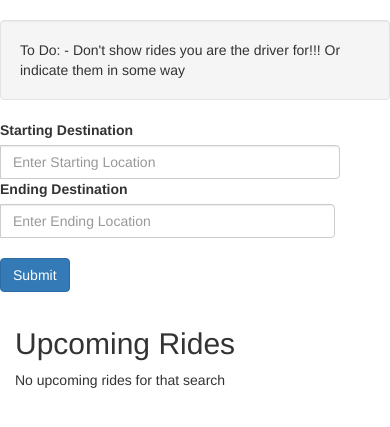
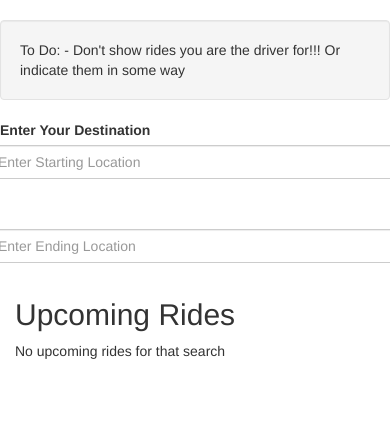
Before and after one commit to maddiecousens/Carseat, a Flask app: page /search?query=all in a window 390 px wide; the page is wider, and only the part inside the window is pictured. Shown: the part 52-479 px from the top of that part. Run offline with Flask 2, Linux system fonts and the light colour scheme; data that the repository does not hold is empty; some libraries are stand-ins or nearby versions.

Commit message:
Adjusting HTML Search Page: changed search input field format, added reverse button

```diff
--- a/templates/search.html
+++ b/templates/search.html
@@ -10,12 +10,12 @@
 <script type="text/javascript" src="https://cdnjs.cloudflare.com/ajax/libs/bootstrap-datetimepicker/4.17.37/js/bootstrap-datetimepicker.min.js"></script>
 <link rel="stylesheet" href="https://cdnjs.cloudflare.com/ajax/libs/bootstrap-datetimepicker/4.17.37/css/bootstrap-datetimepicker.css"/>
 
+<!--
+<script src="https://maps.googleapis.com/maps/api/js?key=AIzaSyBBm2Vj5UTzzCPn_6ZYRQxOT55U3PtKXgQ&libraries=places&callback=initAutocomplete" async defer></script>
+ -->
 
-<script src="https://maps.googleapis.com/maps/api/js?key=AIzaSyBBm2Vj5UTzzCPn_6ZYRQxOT55U3PtKXgQ&libraries=places&callback=initAutocomplete" async defer></script>
+<script src="https://maps.googleapis.com/maps/api/js?key=AIzaSyBBm2Vj5UTzzCPn_6ZYRQxOT55U3PtKXgQ&libraries=places" async defer></script>
 
-<!--
-<script src="https://maps.googleapis.com/maps/api/js?key=AIzaSyBBm2Vj5UTzzCPn_6ZYRQxOT55U3PtKXgQ&libraries=places" async defer></script>
- -->
 
 {% endblock %}
 
@@ -24,18 +24,18 @@
     To Do:
     - Don't show rides you are the driver for!!! Or indicate them in some way
 </div>
+<form action="/search">
+<div class="row form-inline">
+        <fieldset>
 
-<!-- Eventually turn into an ajax request -->
-<form action="/search">
+            <div class="col-md-12">
+                <label for="start-address">Enter Your Destination</label>
+            </div>
+
+
             <div class="form-group">
-        <div class="row">
-            <div class="col-xs-12 col-sm-6">
-                <div class="input-group">
-                    <label for="starting">Starting Destination</label>
-                    <input type="text" class="form-control" id="autocomplete"name="start-address"
+                <input type="text" class="form-control" id="autocomplete" name="start-address"
                     aria-describedby="starting destination" placeholder="Enter Starting Location" required>
-                </div>
-            </div>
                 <div>
                    <!--  <input type="text" id="street_number" name="street_number"></input>
                     <input type="text" id="route" name="route"></input> -->
@@ -45,14 +45,15 @@
                     <input type="hidden" id="lat" name="lat"></input>
                     <input type="hidden" id="lng" name="lng"></input>
                 </div>
+            </div>
 
-            <div class="col-xs-12 col-sm-6">
-                <div class="input-group">
-                    <label for="ending">Ending Destination</label>
-                    <input type="text" class="form-control" id="autocomplete2" name="end-address"
+            <div class="form-group">
+                <span class="glyphicon glyphicon-transfer" aria-hidden="true"></span>
+            </div>
+
+            <div class="form-group">
+                <input aria-label type="text" class="form-control" id="autocomplete2" name="end-address"
                 aria-describedby="ending destination" placeholder="Enter Ending Location" required>
-                </div>
-            </div>
                 <div>
                    <!--  <input type="text" id="street_number2" name="street_number"></input>
                     <input type="text" id="route2" name="route2"></input> -->
@@ -63,6 +64,13 @@
                     <input type="hidden" id="lng2" name="lng2"></input>
                 </div>
             </div>
+        <!-- submit button -->
+        <button type="submit" class="btn btn-primary" style="display:none">Submit</button>
+    </div>
+
+        </fieldset>
+        </form>
+
 <script>
             var placeSearch, autocomplete, autocomplete2;
 
@@ -133,7 +141,7 @@
         }
       }
 
-      // google.maps.event.addDomListener(window, "load", initAutocomplete);
+      google.maps.event.addDomListener(window, "load", initAutocomplete);
 
       function geolocate() {
                 if (navigator.geolocation) {
@@ -156,13 +164,6 @@
 
 
         </script>
-
-        <br>
-        <!-- submit button -->
-        <button type="submit" class="btn btn-primary">Submit</button>
-
-    </div>
-</form>
 
 
 
```
Lines whose indentation alone changed are shown as unchanged.
